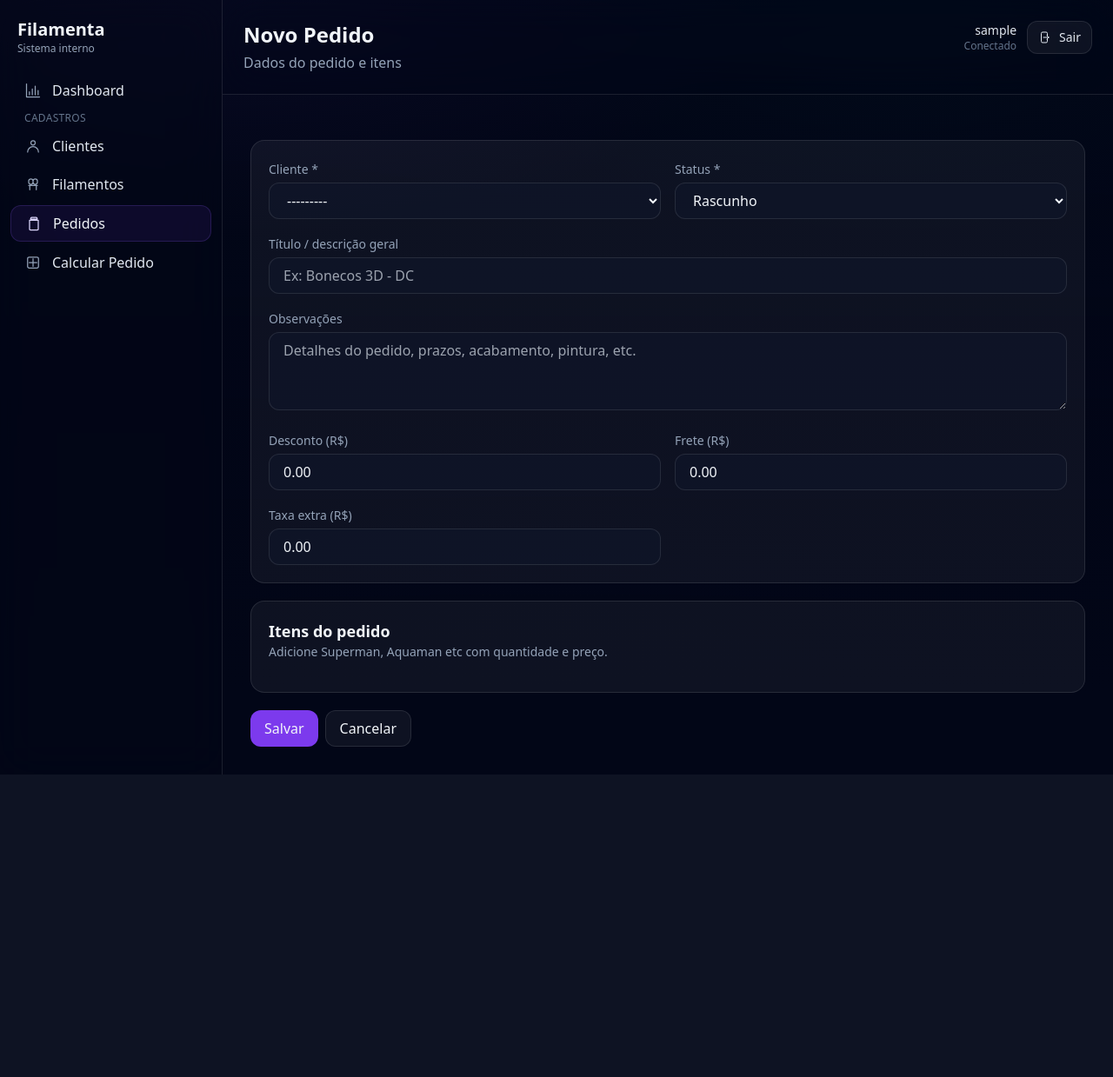
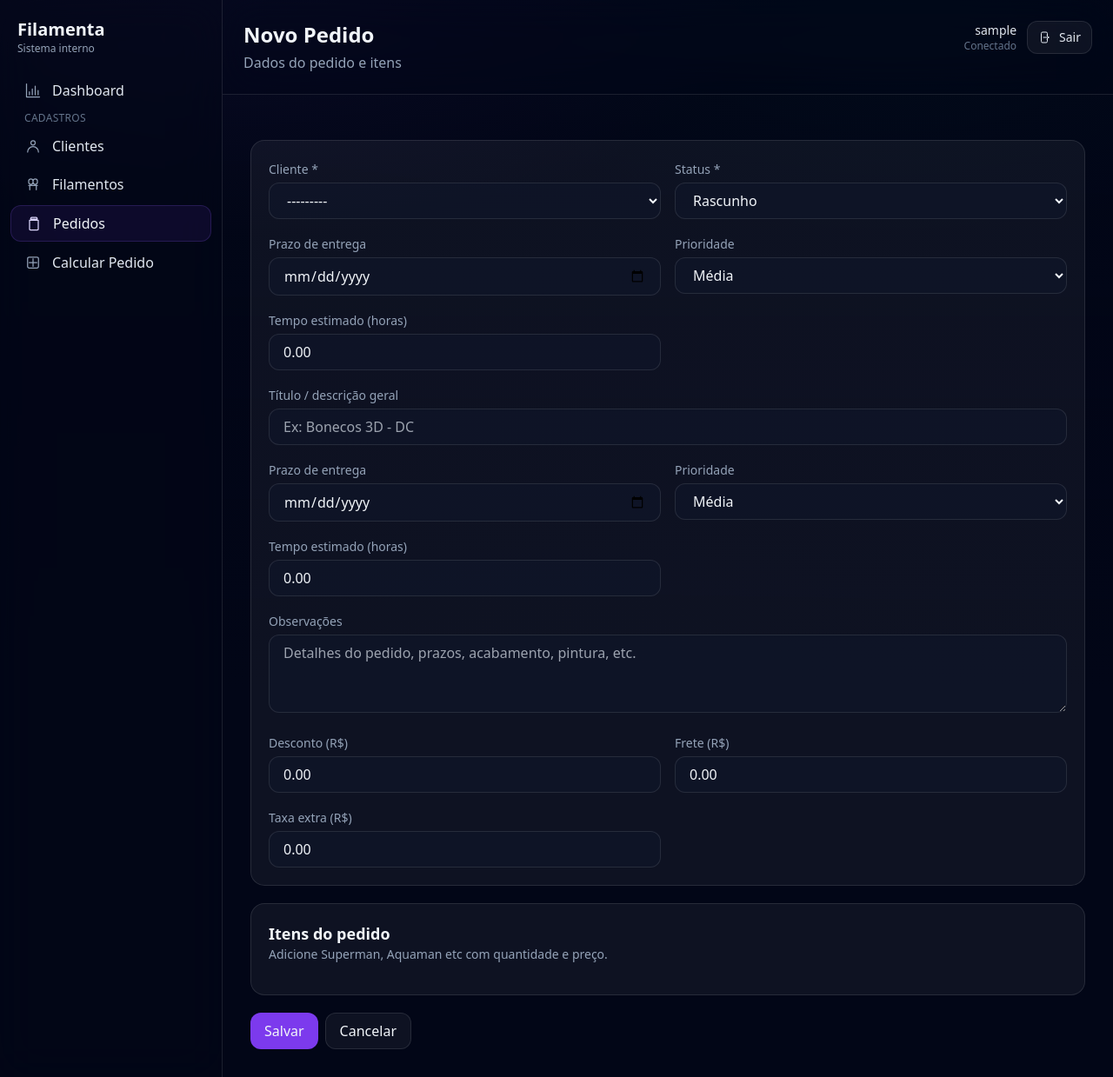
Before and after one commit to rogereichert/filamenta, a Django app: page /pedidos/novo/ in a window 1280 px wide. Shown: the whole page at 87% size. Before the commit the page ends 891 px from the top, so only its background shows below. Run offline with Django 5.2, Linux system fonts and the light colour scheme; the visitor is signed in with stand-in values (Sample User, id 1); data that the repository does not hold is empty; some libraries are stand-ins or nearby versions.

Commit message:
feat(pedidos): adiciona campos de produção para kanban (prazo, prioridade e tempo estimado)

```diff
--- a/apps/pedidos/forms.py
+++ b/apps/pedidos/forms.py
@@ -13,6 +13,7 @@ class PedidoForm(forms.ModelForm):
         fields = [
             "cliente", "status",
             "titulo", "observacoes",
+            "prazo_entrega", "prioridade", "tempo_estimado_h",
             "desconto", "frete", "taxa_extra",
         ]
         widgets = {
@@ -22,6 +23,16 @@ class PedidoForm(forms.ModelForm):
             "observacoes": forms.Textarea(attrs={
                 "rows": 3,
                 "placeholder": "Detalhes do pedido, prazos, acabamento, pintura, etc.",
+            }),
+
+            "prazo_entrega": forms.DateInput(attrs={
+                "type": "date",
+            }),
+            "prioridade": forms.Select(),
+            "tempo_estimado_h": forms.NumberInput(attrs={
+                "step": "0.01",
+                "min": "0",
+                "placeholder": "0,00",
             }),
             "desconto": forms.NumberInput(attrs={
                 "step": "0.01",
--- a/apps/pedidos/models.py
+++ b/apps/pedidos/models.py
@@ -14,6 +14,12 @@ class Pedido(models.Model):
         ENTREGUE = "entregue", "Entregue"
         CANCELADO = "cancelado", "Cancelado"
 
+    class Prioridade(models.TextChoices):
+        BAIXA = "baixa", "Baixa"
+        MEDIA = "media", "Média"
+        ALTA = "alta", "Alta"
+        URGENTE = "urgente", "Urgente"
+
     cliente = models.ForeignKey(
         "clientes.Cliente",
         on_delete=models.PROTECT,
@@ -25,6 +31,18 @@ class Pedido(models.Model):
         choices=Status.choices,
         default=Status.RASCUNHO,
     )
+
+    # ✅ produção / kanban
+    prazo_entrega = models.DateField(null=True, blank=True)
+    prioridade = models.CharField(
+        max_length=10,
+        choices=Prioridade.choices,
+        default=Prioridade.MEDIA,
+    )
+    # horas estimadas (ex.: 2.50h)
+    tempo_estimado_h = models.DecimalField(max_digits=6, decimal_places=2, default=Decimal("0.00"))
+    # ordenação dentro das colunas do kanban (menor = primeiro)
+    kanban_order = models.IntegerField(default=0)
 
     # ✅ descrição geral do pedido (ex: "Bonecos 3D - DC")
     titulo = models.CharField(max_length=120, blank=True, default="")
--- a/templates/pedidos/form.html
+++ b/templates/pedidos/form.html
@@ -44,11 +44,61 @@
         {% endif %}
       </div>
 
+
+      <div>
+        <label class="text-sm text-slate-400">Prazo de entrega</label>
+        {{ form.prazo_entrega|add_class:"w-full mt-1 px-4 py-2 rounded-xl bg-slate-900/60 border border-white/10 text-slate-100 focus:outline-none focus:ring-2 focus:ring-violet-500/60" }}
+        {% if form.prazo_entrega.errors %}
+          <div class="mt-1 text-xs text-red-300">{{ form.prazo_entrega.errors|striptags }}</div>
+        {% endif %}
+      </div>
+
+      <div>
+        <label class="text-sm text-slate-400">Prioridade</label>
+        {{ form.prioridade|add_class:"w-full mt-1 px-4 py-2 rounded-xl bg-slate-900/60 border border-white/10 text-slate-100 focus:outline-none focus:ring-2 focus:ring-violet-500/60" }}
+        {% if form.prioridade.errors %}
+          <div class="mt-1 text-xs text-red-300">{{ form.prioridade.errors|striptags }}</div>
+        {% endif %}
+      </div>
+
+      <div>
+        <label class="text-sm text-slate-400">Tempo estimado (horas)</label>
+        {{ form.tempo_estimado_h|add_class:"w-full mt-1 px-4 py-2 rounded-xl bg-slate-900/60 border border-white/10 text-slate-100 focus:outline-none focus:ring-2 focus:ring-violet-500/60" }}
+        {% if form.tempo_estimado_h.errors %}
+          <div class="mt-1 text-xs text-red-300">{{ form.tempo_estimado_h.errors|striptags }}</div>
+        {% endif %}
+      </div>
+
       <div class="md:col-span-2">
         <label class="text-sm text-slate-400">Título / descrição geral</label>
         {{ form.titulo|add_class:"w-full mt-1 px-4 py-2 rounded-xl bg-slate-900/60 border border-white/10 text-slate-100 focus:outline-none focus:ring-2 focus:ring-violet-500/60" }}
         {% if form.titulo.errors %}
           <div class="mt-1 text-xs text-red-300">{{ form.titulo.errors|striptags }}</div>
+        {% endif %}
+      </div>
+
+
+      <div>
+        <label class="text-sm text-slate-400">Prazo de entrega</label>
+        {{ form.prazo_entrega|add_class:"w-full mt-1 px-4 py-2 rounded-xl bg-slate-900/60 border border-white/10 text-slate-100 focus:outline-none focus:ring-2 focus:ring-violet-500/60" }}
+        {% if form.prazo_entrega.errors %}
+          <div class="mt-1 text-xs text-red-300">{{ form.prazo_entrega.errors|striptags }}</div>
+        {% endif %}
+      </div>
+
+      <div>
+        <label class="text-sm text-slate-400">Prioridade</label>
+        {{ form.prioridade|add_class:"w-full mt-1 px-4 py-2 rounded-xl bg-slate-900/60 border border-white/10 text-slate-100 focus:outline-none focus:ring-2 focus:ring-violet-500/60" }}
+        {% if form.prioridade.errors %}
+          <div class="mt-1 text-xs text-red-300">{{ form.prioridade.errors|striptags }}</div>
+        {% endif %}
+      </div>
+
+      <div>
+        <label class="text-sm text-slate-400">Tempo estimado (horas)</label>
+        {{ form.tempo_estimado_h|add_class:"w-full mt-1 px-4 py-2 rounded-xl bg-slate-900/60 border border-white/10 text-slate-100 focus:outline-none focus:ring-2 focus:ring-violet-500/60" }}
+        {% if form.tempo_estimado_h.errors %}
+          <div class="mt-1 text-xs text-red-300">{{ form.tempo_estimado_h.errors|striptags }}</div>
         {% endif %}
       </div>
 
```
Also changed, not shown: apps/pedidos/migrations/0006_pedido_kanban_campos_producao.py (added).
